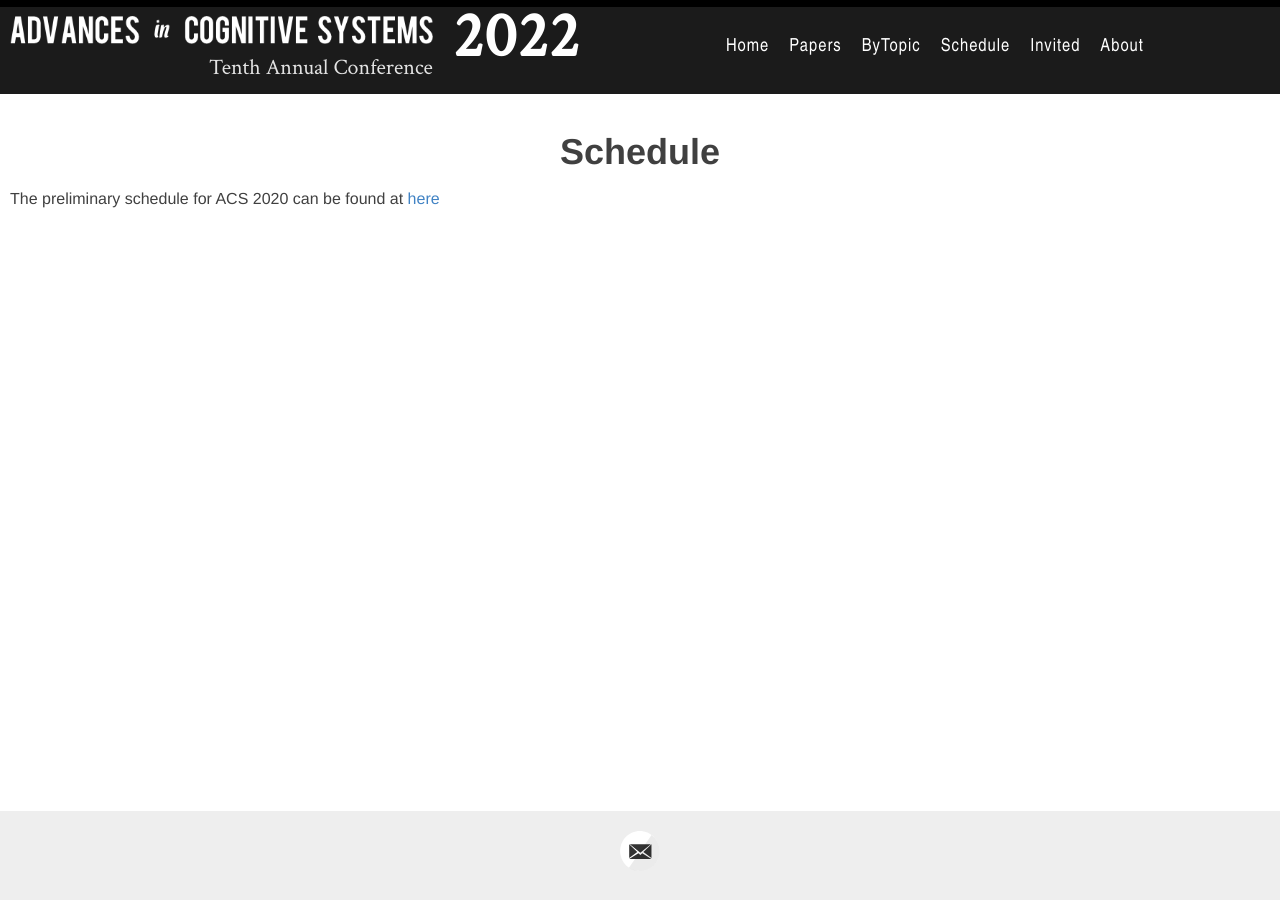
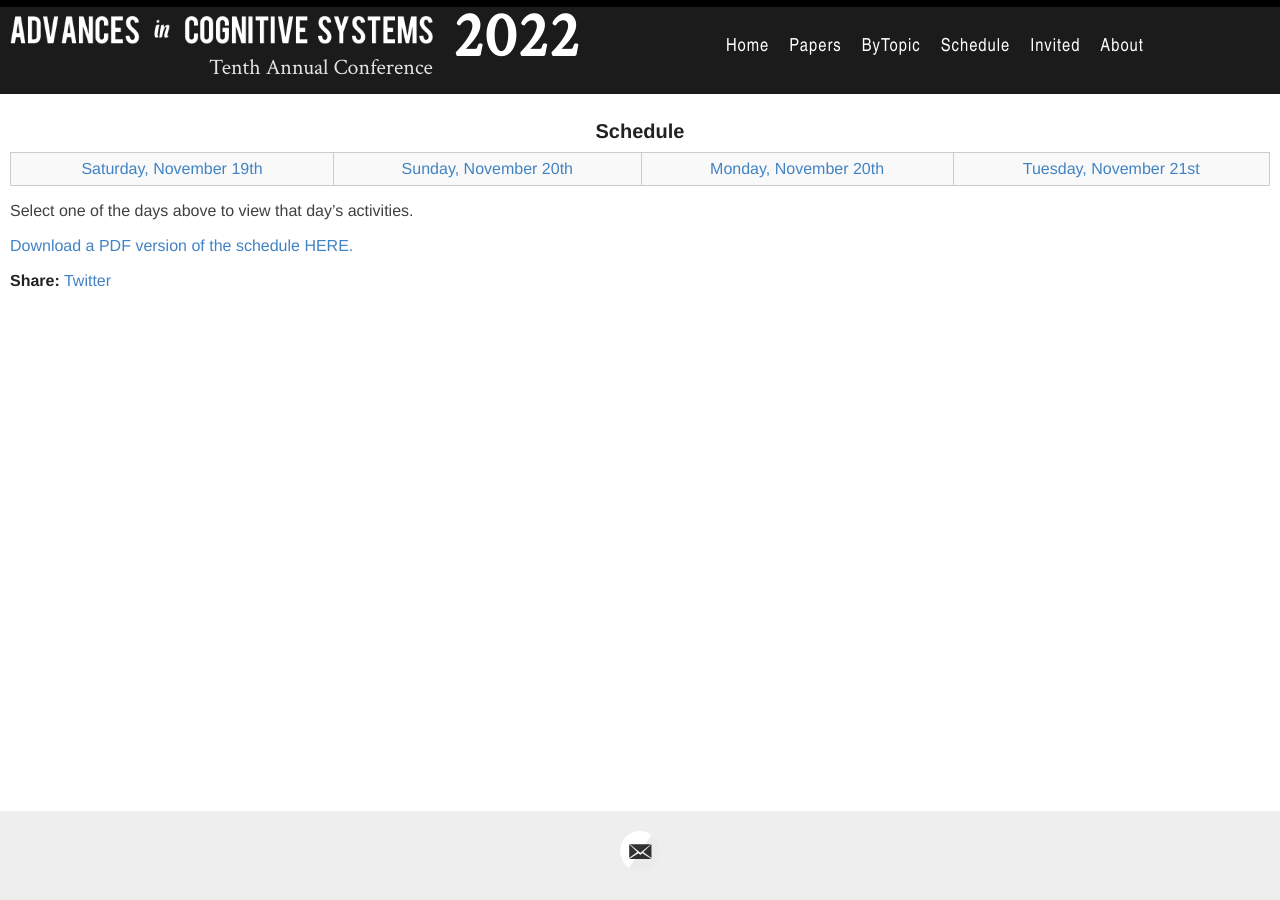
Before and after one commit to AdvancesInCognitiveSystems/acs2022, a Jekyll site: the page built from _pages/schedule.md, in a window 1280 px wide. Built offline with Jekyll 4.4.1, drawn with Linux system fonts in a browser that asks for light colours.

Commit message:
from stash

```diff
--- a/_pages/schedule.md
+++ b/_pages/schedule.md
@@ -1,7 +1,10 @@
 ---
-layout: page
-title: Schedule
-permalink: /schedule-old/
+layout: day
+supertitle: Schedule
+permalink: /schedule/
 ---
 
-The preliminary schedule for ACS 2020 can be found at [here](https://github.com/AdvancesInCognitiveSystems/acs/raw/master/data/ACS-2020%20Conference%20Program.pdf)
+Select one of the days above to view that day's activities.
+
+<a href="{{site.baseurl}}/data/ACS21-schedule.pdf">Download a PDF version
+of the schedule HERE.</a>
--- a/assets/utils.js
+++ b/assets/utils.js
@@ -2,7 +2,7 @@
 const paperMap = {}
 
 function processPapers(data) {
-  console.log('papers-in-sessions:', data)
+  console.log('papers:', data)
   const rowObjs = $.csv.toObjects(data)
   console.log('row objs:', rowObjs)
 
```
